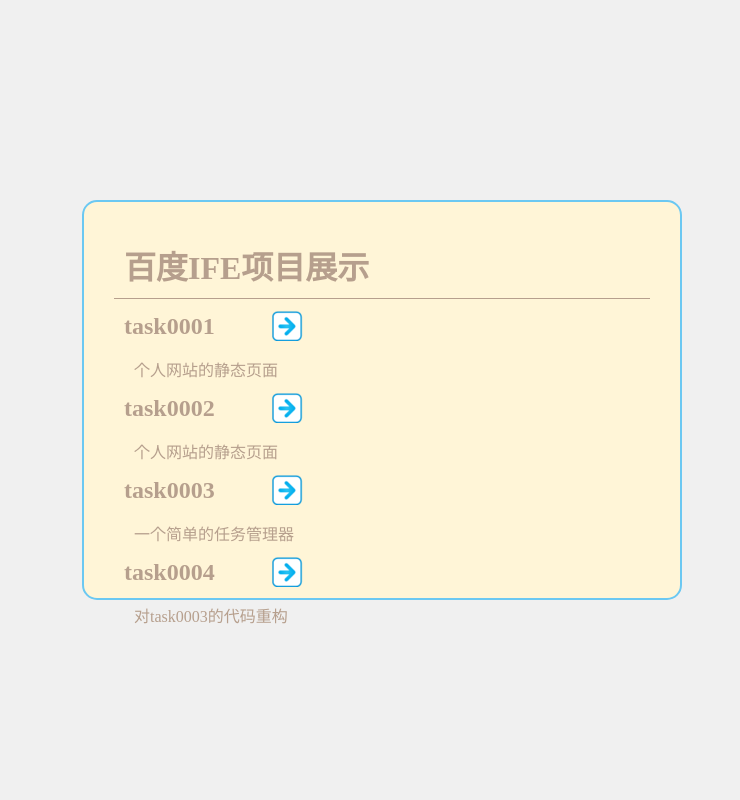
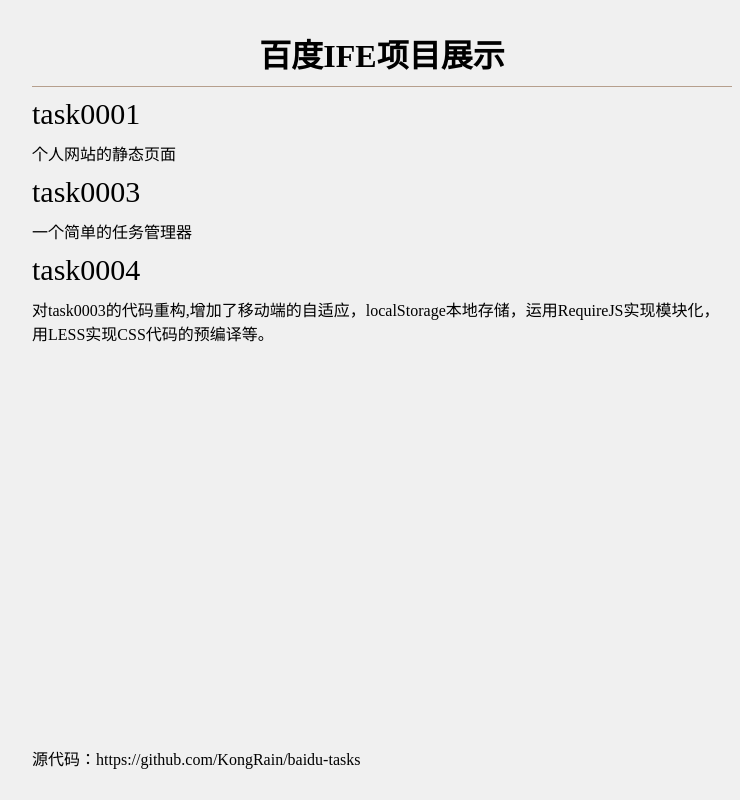
Before and after one commit to KongRain/baidu-tasks, a plain HTML site: page index.html in a window 1280 px wide. Shown: the whole page, without its empty margins (258-998 px from the left). Drawn offline with Linux system fonts and the light colour scheme.

Commit message:
update index

```diff
--- a/index.html
+++ b/index.html
@@ -8,103 +8,66 @@
             padding: 0;
             margin: 0;
         }
+
         body {
-            font: '微软雅黑' 20px/1.5;
+            font: '微软雅黑' 30px/1.5;
             background: #f0f0f0;
-            color: rgb(182,159,141);
         }
-        .clearfix:after {
-            display: table;
-            content: '';
-            height: 0;
-            visibility: hidden;
-            clear: both;
+
+        a {
+            color: #000;
+            text-decoration: none;
+            font-size: 30px;
+            transition: all .5s;
         }
-        .outer {
-            position: absolute;
-            left: 50%;
-            top: 50%;
-            margin-left: -300px;
-            margin-top: -200px;
-            width: 600px;
-            height: 400px;
-            padding: 20px;
-            box-sizing: border-box;
-            border: 2px solid rgb(107,200,242);
-            border-radius: 15px;
-            background-color: rgb(255,245,215);
+        a:hover {
+            color: #69c;
         }
+
+        #container {
+            width: 700px;
+            margin: 20px auto;
+        }
+
         h1 {
-            margin: 10px;
+            margin: 10px auto;
             padding: 10px;
             border-bottom: 1px solid rgb(182,159,141);
+            text-align: center;
         }
-        ul {
-            list-style: none;
-        }
-        li {
-            display: block;
+        dt,dd {
             margin-bottom: 10px;
         }
-        h2 {
-            margin: 10px 10px 10px 20px;
+
+        footer {
+            position: absolute;
+            bottom: 30px;
+            margin: 0 auto;
         }
-        h2 a {
-            display: inline-block;
-            margin-left: 50px;
-            vertical-align: middle;
-        }
-        .enter {
-            display: inline-block;
-            width: 32px;
-            height: 32px;
-            background-image: url(./img/enter.ico);
-        }
-        li p {
-            margin-left: 30px;
+
+        footer a {
+            font-size: inherit;
         }
 
     </style>
 </head>
 <body>
 <div id="container">
-    <div class="outer">
-        <h1 class="caption">百度IFE项目展示</h1>
-        <ul>
-            <li class="clearfix">
-                <h2>task0001
-                    <a href="./task0001/index.html" target="_blank"><i class="enter"></i></a>
-                </h2>
+    <h1 class="caption">百度IFE项目展示</h1>
+    <dl>
+        <dt><a href="./task0001/index.html" target="_blank">task0001</a></dt>
+        <dd>个人网站的静态页面</dd>
 
-                <p>个人网站的静态页面</p>
+        <!-- <dt><a href="task0001/index.html" target="_blank">task0002</a></dt>
+        <dd>个人网站的静态页面</dd> -->
 
-            </li>
-            <li class="clearfix">
-                <h2>task0002
-                    <a href="task0001/index.html" target="_blank"><i class="enter"></i></a>
-                </h2>
+        <dt><a href="task0003/task0003.html" target="_blank">task0003</a>
+        <dd>一个简单的任务管理器</dd>
 
-                <p>个人网站的静态页面</p>
-
-            </li>
-            <li class="clearfix">
-                <h2>task0003
-                    <a href="task0003/task0003.html" target="_blank"><i class="enter"></i></a>
-                </h2>
-
-                <p>一个简单的任务管理器</p>
-
-            </li>
-            <li class="clearfix">
-                <h2>task0004
-                    <a href="task0004/index.html" target="_blank"><i class="enter"></i></a>
-                </h2>
-
-                <p>对task0003的代码重构</p>
-
-            </li>
-        </ul>
-    </div>
+        <dt><a href="task0004/index.html" target="_blank">task0004</a>
+        <dd>对task0003的代码重构,增加了移动端的自适应，localStorage本地存储，运用RequireJS实现模块化，用LESS实现CSS代码的预编译等。</dd>
+    </dl>
+    <footer>源代码：<a href="https://github.com/KongRain/baidu-tasks" target="_blank">https://github.com/KongRain/baidu-tasks</a></footer>
 </div>
 </body>
 </html>
```
